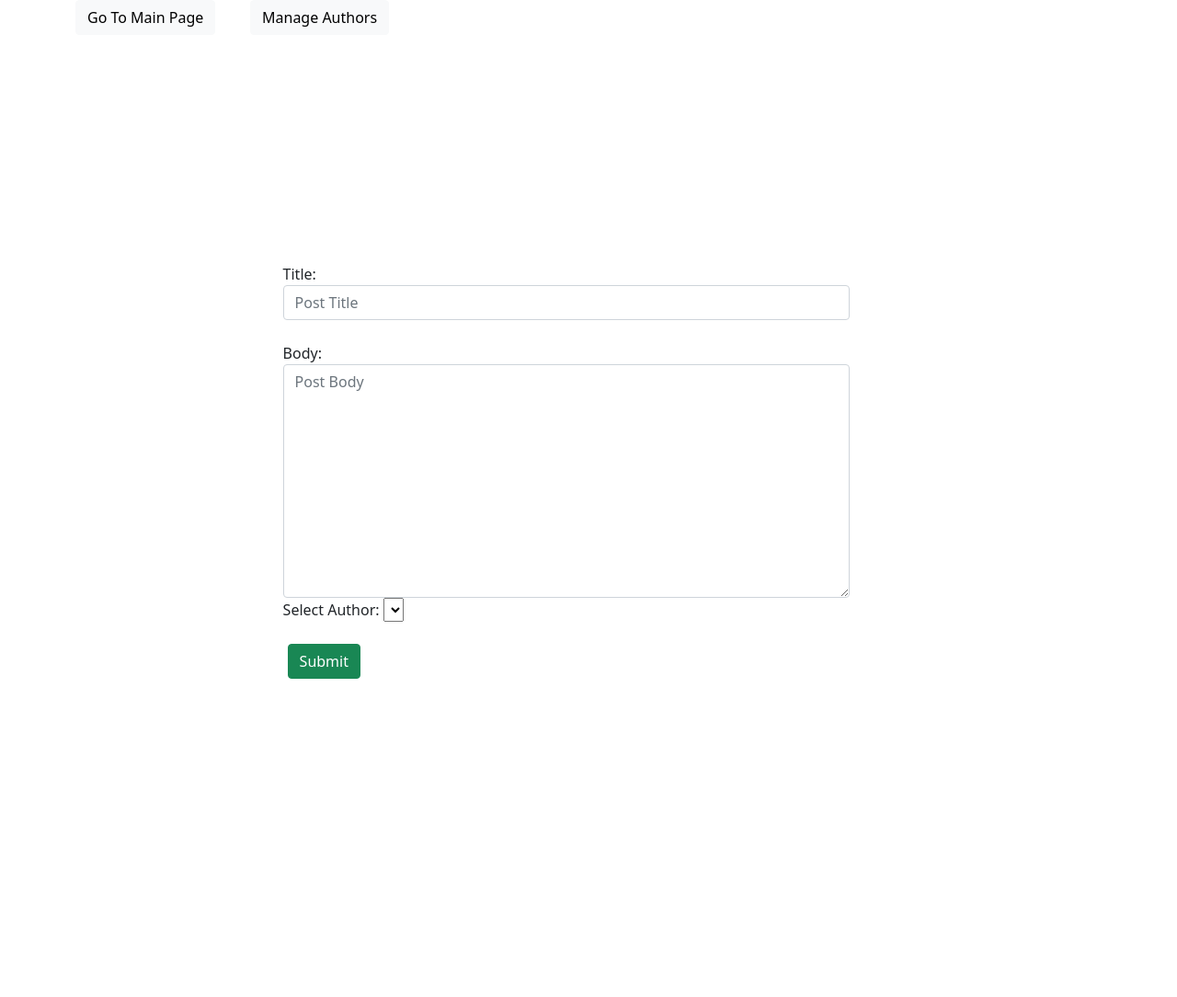
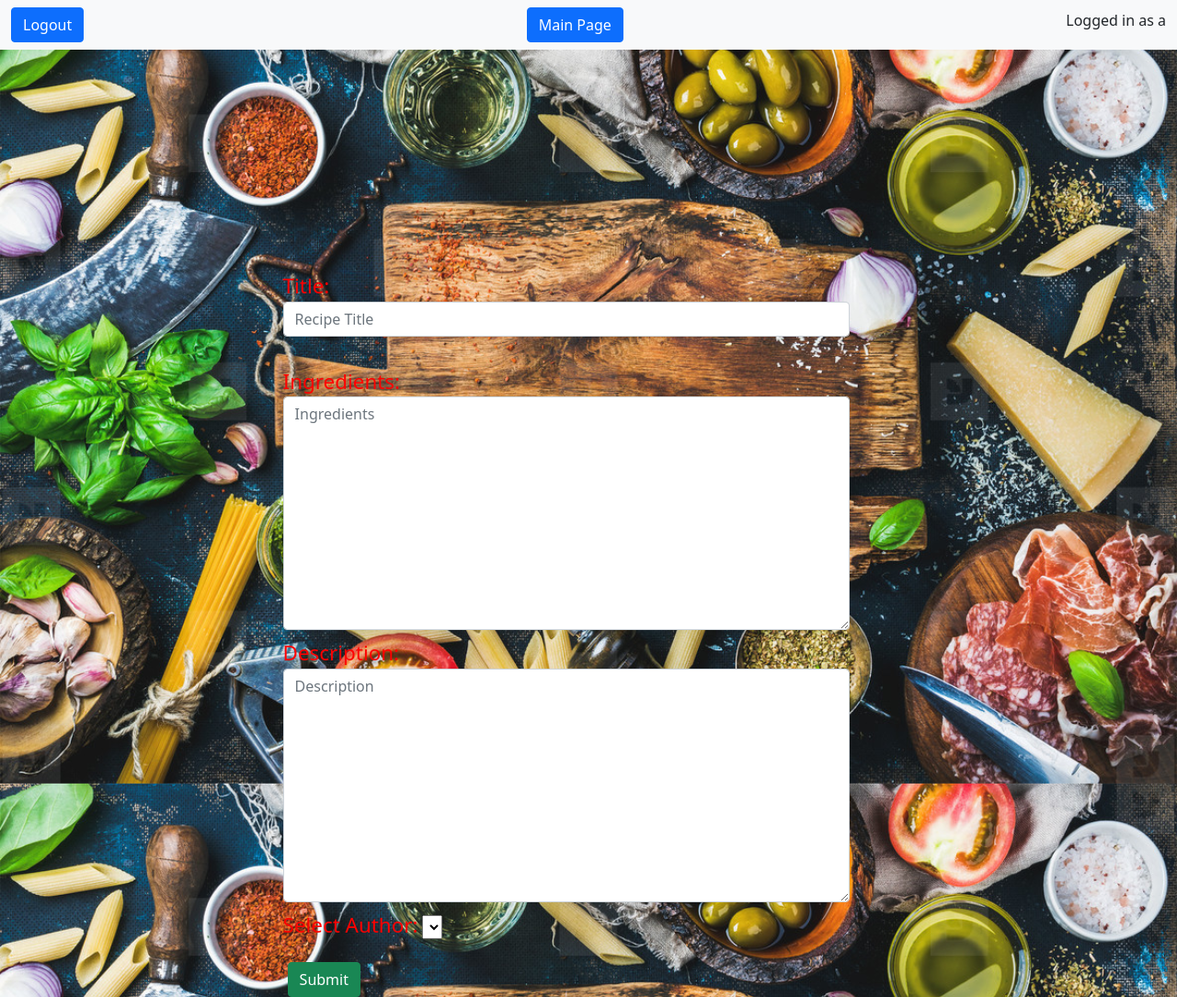
Before and after one commit to brandt-fricker/recipeapps, a Node server app: template views/addRecipe.handlebars in a window 1280 px wide. Shown: the whole page at 92% size. Before the commit the page ends 738 px from the top, so only its background shows below. Run offline with Node 20, Linux system fonts and the light colour scheme; the template is opened without the code that fills it, so the values that code supplies are empty; some libraries are stand-ins or nearby versions.

Commit message:
added route, modified handlebars

```diff
--- a/public/stylesheets/style.css
+++ b/public/stylesheets/style.css
@@ -47,3 +47,8 @@ button {
   border-radius: 4px;
   margin-left: 5px;
 }
+label{
+  color: red;
+  margin-top: 8px;
+  font-size: 1.4rem;
+}
--- a/views/addRecipe.handlebars
+++ b/views/addRecipe.handlebars
@@ -1,21 +1,32 @@
-<div class="container">
-    <div class="row top-30">
-      <div class="col-md-2 col-sm-2">
-        <a class="btn btn-light" href="/index">Go To Main Page</a>
-      </div>
-      <div class="col-md-2 col-sm-2">
-        <a class="btn btn-light" href="/authors">Manage Authors</a>
-      </div>
-    </div>
+<main>
+   <div class="container-fluid">
+<nav class="navbar navbar-light bg-light fixed-top">
+  <div class="container-fluid">
+    <a class="btn btn-primary" href="/logout" role="button">Logout</a>
+    <a class="btn btn-primary" href="/main" role="button">Main Page</a>
+    <h6>Logged in as a <span class="member-name"></span></h6>
+  </div>
+</nav>
+<style>
+  body {
+  background-image: url(../images/addRecipePage.jpg);
+  background-repeat: no-repeat;
+  background-size: cover;
+  background-attachment: fixed;
+  background-color: aqua;
+}
+</style>
     <div class="row">
       <div class="col-md-6 offset-md-3">
         <form id="cms">
           <div class="form-group">
             <label for="title">Title:</label>
-            <input placeholder="Post Title" type="text" class="form-control" id="title">
+            <input placeholder="Recipe Title" type="text" class="form-control" id="title">
             <br />
-            <label for="body">Body:</label>
-            <textarea placeholder="Post Body" class="form-control" rows="10" id="body"></textarea>
+            <label for="ingred">Ingredients:</label>
+            <textarea placeholder="Ingredients" class="form-control" rows="10" id="ingred"></textarea>
+            <label for="descript">Description:</label>
+            <textarea placeholder="Description" class="form-control" rows="10" id="descript"></textarea>
             <div class="form-group">
               <label for="category">Select Author:</label>
               <select class="custom-select" id="author">
@@ -27,4 +38,5 @@
         </form>
       </div>
     </div>
-  </div>
+    </div>
+  </main>
--- a/views/index.handlebars
+++ b/views/index.handlebars
@@ -1,6 +1,6 @@
 <main class="index">
 <div class="container-fluid">
-<nav class="navbar navbar-light bg-light">
+<nav class="navbar navbar-light bg-light fixed-top">
   <div class="container-fluid">
     <a class="btn btn-primary" href="/logout" role="button">Logout</a>
     <h6>Logged in as a <span class="member-name"></span></h6>
@@ -15,11 +15,11 @@
   background-color: aqua;
 }
 </style>
-<div class="row">
+<div class="row mt-5 fixed-top">
 <div class="col-sm-12 mt-3 d-inline-block">
   <a href="/get-random" class="btn btn-primary mt-2" >Get Random Recipe</a>
   <button type="button" class="getAll btn btn-secondary mt-2">Get Your Recipes</button>
-  <button type="button" class="addYour btn btn-danger mt-2">Add Your Recipe</button>
+ <a href="/addRecipe" class="btn btn-primary mt-2" >Add Your Recipe</a>
 </div>
 </div>
 <marquee >Welcome To The App <span class="member-name"></span></span></marquee>
--- a/views/recipe.handlebars
+++ b/views/recipe.handlebars
@@ -1,6 +1,6 @@
 <main class="recipe">
 <div class="container-fluid">
-<nav class="navbar navbar-light bg-light">
+<nav class="navbar navbar-light bg-light fixed-top">
   <div class="container-fluid">
     <a class="btn btn-primary" href="/logout" role="button">Logout</a>
     <a class="btn btn-primary" href="/main" role="button">Main Page</a>
```
Also changed, not shown: routes/html-routes.js (+7 -0 lines), public/images/addRecipePage.jpg (added).
